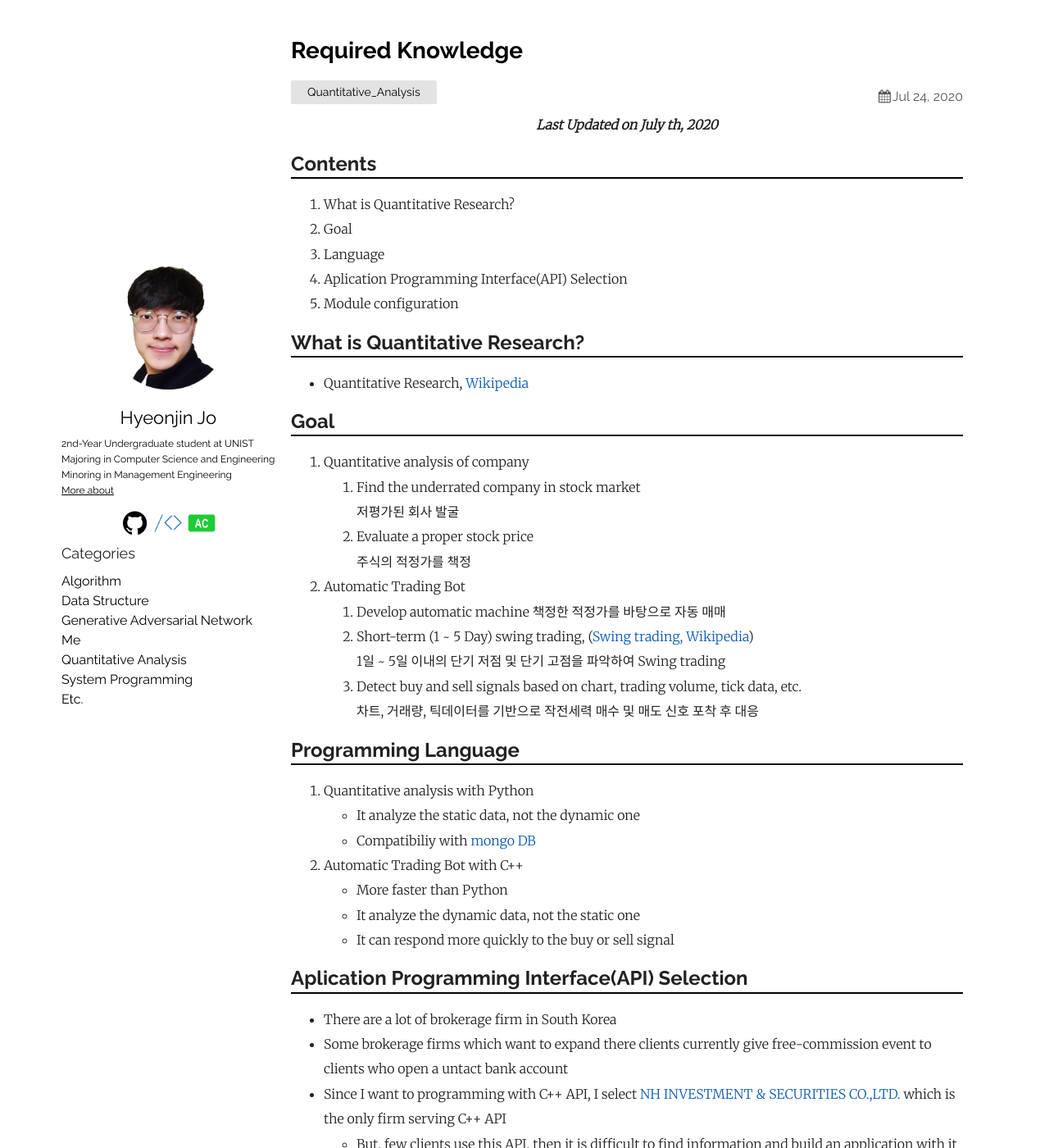
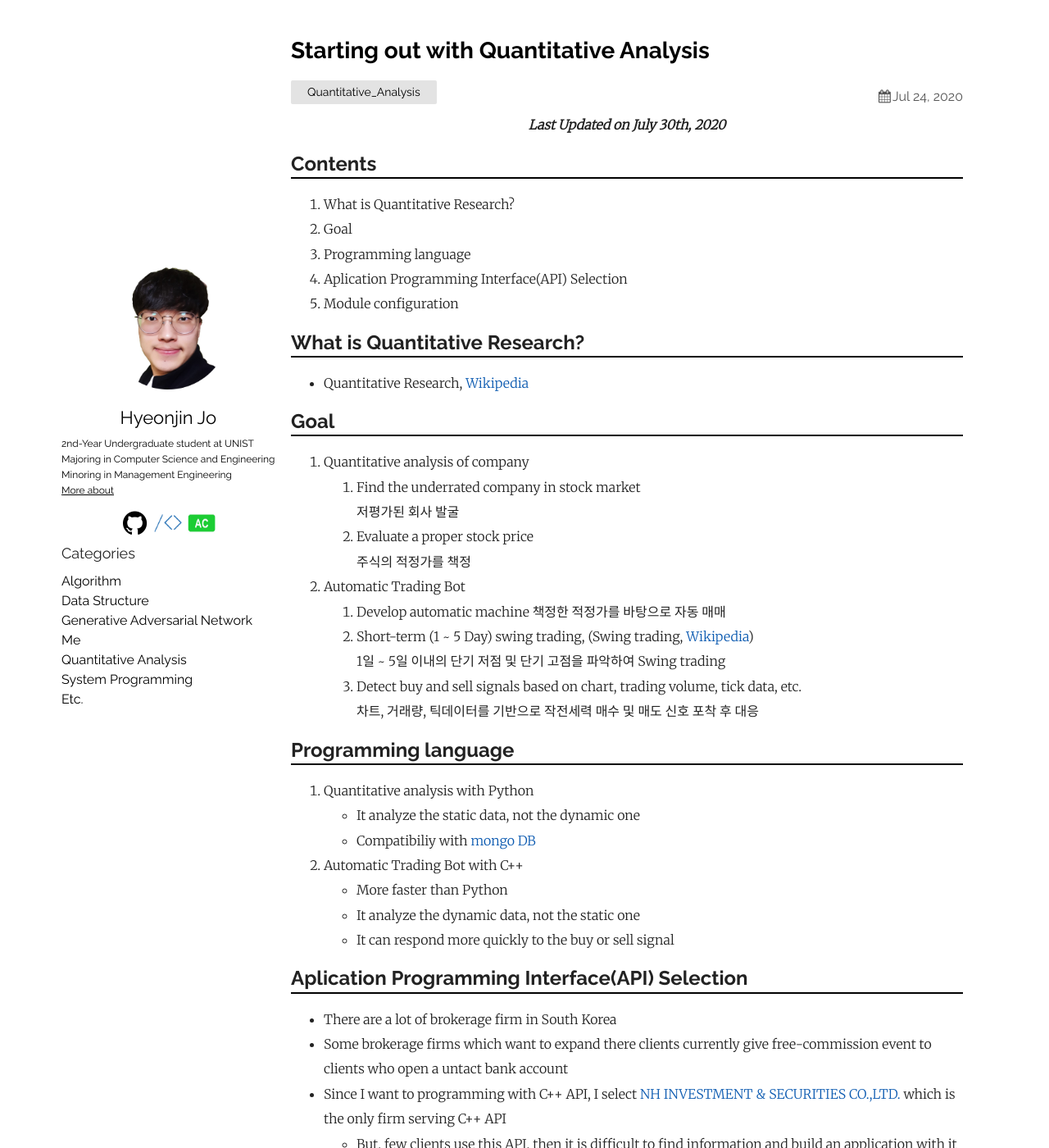
Before and after one commit to thinkin9/thinkin9.github.io, a Jekyll site: the page built from _posts/2020-07-24-Starting-out-with-Quantitative-Analysis.markdown, in a window 1280 px wide and 1400 px high. Shown: the whole window at 82% size. Built offline with Jekyll 4.4.1, drawn with Linux system fonts in a browser that asks for light colours; some of the changed text lies outside the part shown.

Commit message:
20200730

```diff
--- a/_posts/2020-07-24-Required-Knowledge.markdown
+++ b/_posts/2020-07-24-Starting-out-with-Quantitative-Analysis.markdown
@@ -1,18 +1,18 @@
 ---
 layout: post
-title:  "Required Knowledge"
+title:  "Starting out with Quantitative Analysis"
 date:   2020-07-24 17:41:55 +0900
 categories: Quantitative_Analysis
 ---
 
-<div style="text-align: center"><i><b>Last Updated on July th, 2020</b></i></div>
+<div style="text-align: center"><i><b>Last Updated on July 30th, 2020</b></i></div>
 
 ## Contents
 <hr style="height: 2px; border:none; margin-top: -1em; margin-bottom:0.5em; padding: 0; background:black">
 
 1. What is Quantitative Research?
 2. Goal
-3. Language
+3. Programming language
 4. Aplication Programming Interface(API) Selection
 5. Module configuration
 
@@ -33,12 +33,12 @@ categories: Quantitative_Analysis
 2. Automatic Trading Bot
     1. Develop automatic machine
     책정한 적정가를 바탕으로 자동 매매
-    2. Short-term (1 ~ 5 Day) swing trading, ([Swing trading, Wikipedia](https://en.wikipedia.org/wiki/Swing_trading))
+    2. Short-term (1 ~ 5 Day) swing trading, (Swing trading, [Wikipedia](https://en.wikipedia.org/wiki/Swing_trading))
     1일 ~ 5일 이내의 단기 저점 및 단기 고점을 파악하여 Swing trading
     3. Detect buy and sell signals based on chart, trading volume, tick data, etc.
     차트, 거래량, 틱데이터를 기반으로 작전세력 매수 및 매도 신호 포착 후 대응
 
-## Programming Language
+## Programming language
 <hr style="height: 2px; border:none; margin-top: -1em; margin-bottom:0.5em; padding: 0; background:black">
 
 1. Quantitative analysis with Python
@@ -58,7 +58,7 @@ categories: Quantitative_Analysis
     * But, few clients use this API, then it is difficult to find information and build an application with it
     * That's why I have been writing these series of post :smile:
 
-## Module configuration
+## Module Configuration
 <hr style="height: 2px; border:none; margin-top: -1em; margin-bottom:0.5em; padding: 0; background:black">
 
 * Quantitative analysis with Python
```
Also changed, not shown: assets/profile.jpg, 1 other file.
